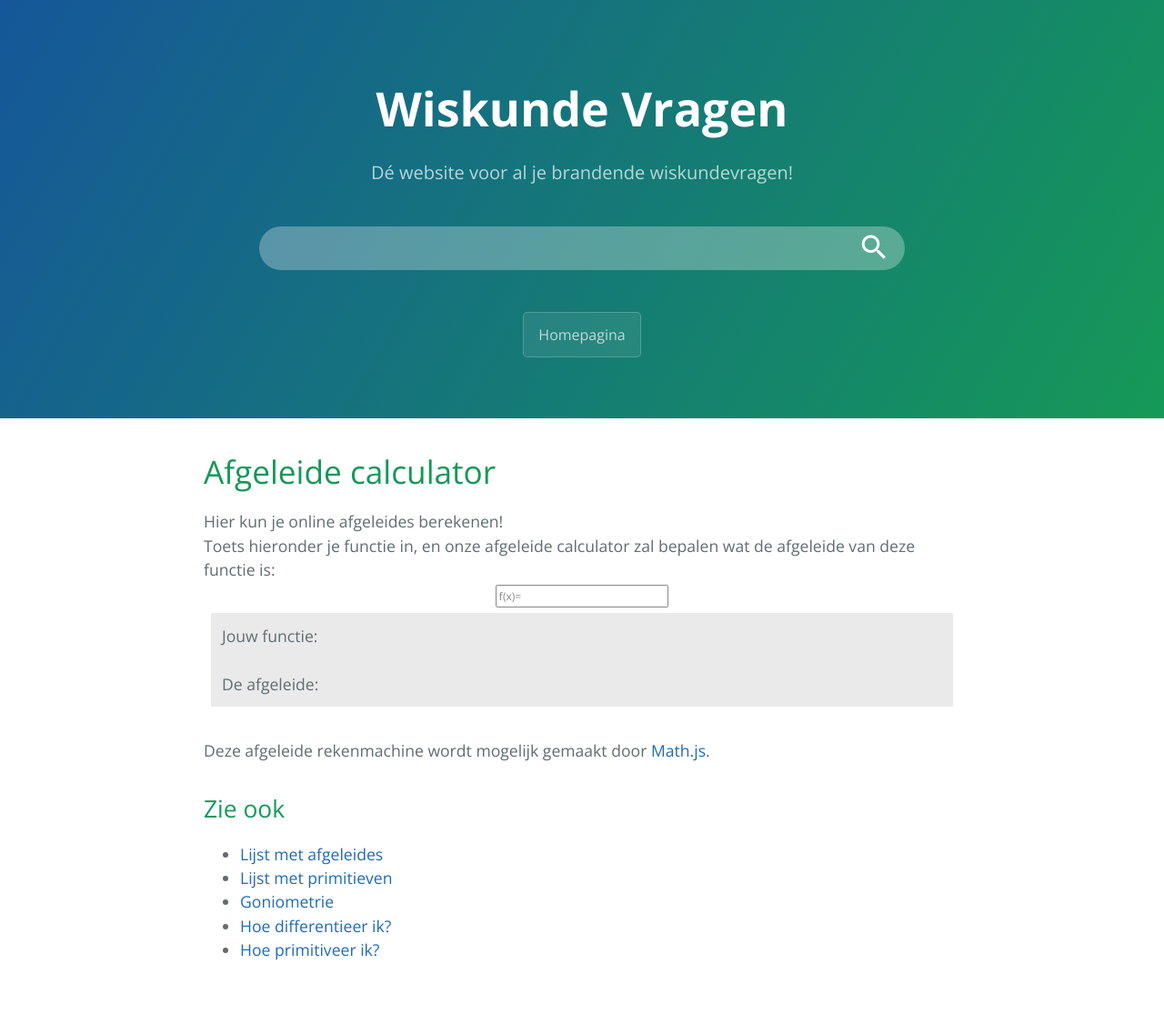
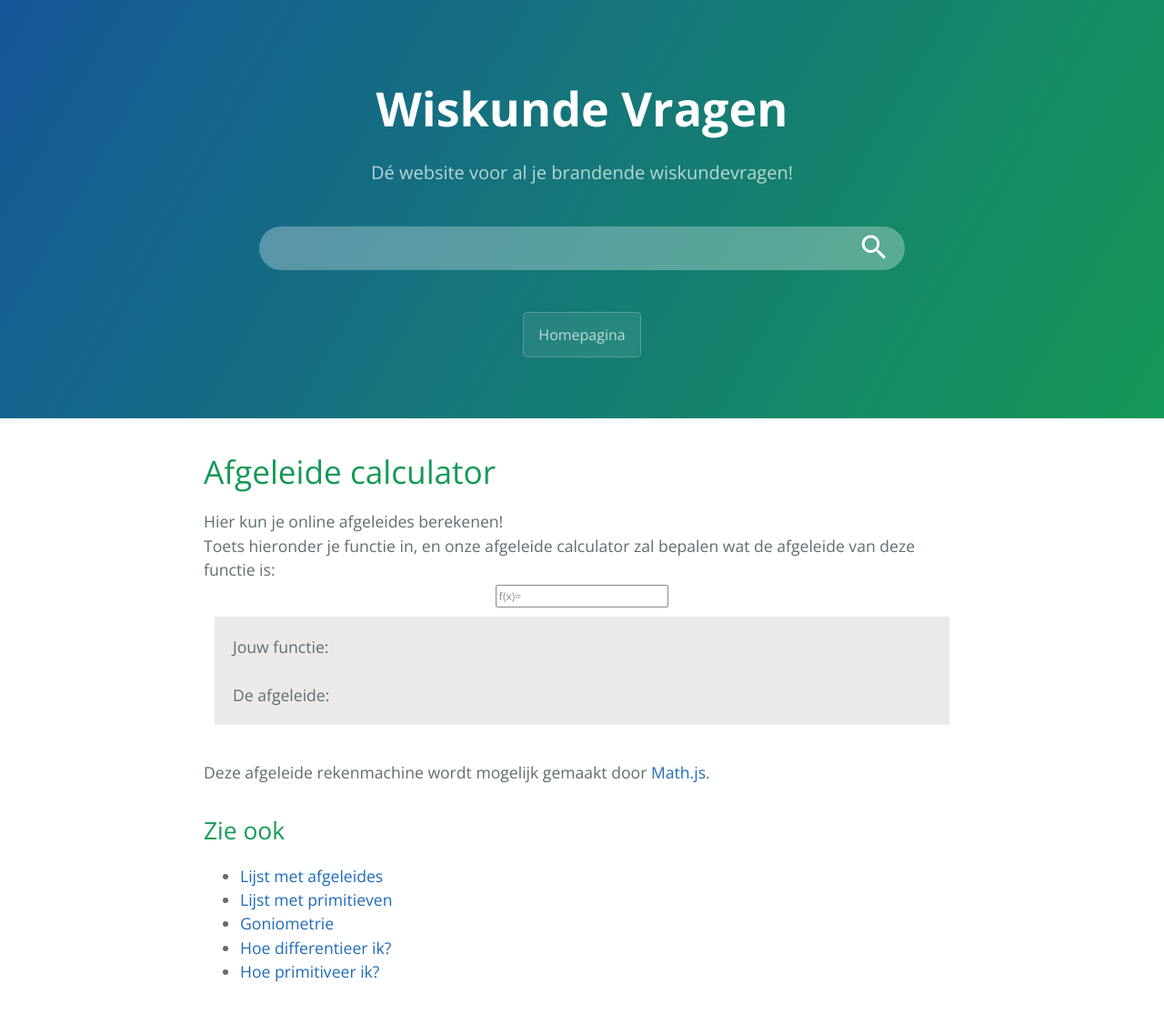
Before and after one commit to wiskundevragen/wiskundevragen.github.io, a Jekyll site: the page built from afgeleides/afgeleide-calculator.html, in a window 1280 px wide. Shown: the whole page at 91% size. Built offline with Jekyll 4.4.1, drawn with Linux system fonts in a browser that asks for light colours; before the commit the page ends 1091 px from its top, so only the background shows below that.

Commit message:
more stylin'

```diff
--- a/afgeleides/afgeleide-calculator.html
+++ b/afgeleides/afgeleide-calculator.html
@@ -11,7 +11,7 @@ de afgeleide van deze functie is:
 		f(x)=<input id='src-functie' /><br>
 	</span>
 </center>
-<div style=' margin: 8px; background: #eaeaea; padding: 12px;'>
+<div style=' margin: 12px; background: #eaeaea; padding: 20px;'>
 	Jouw functie:&nbsp;&nbsp;<span id='parsed-function'></span><br><br>
 	De afgeleide:&nbsp;&nbsp;<span id="derived-function"></span>
 </div>
```
